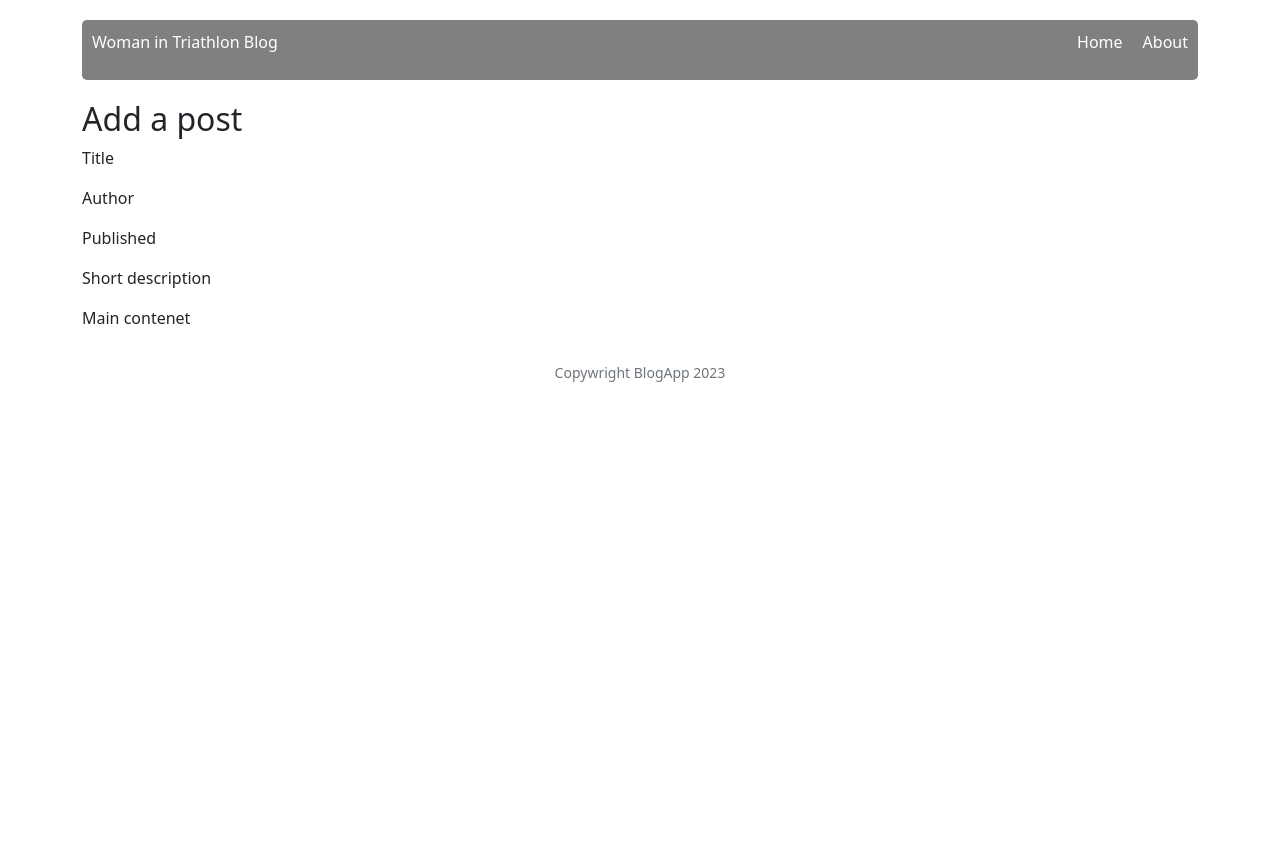
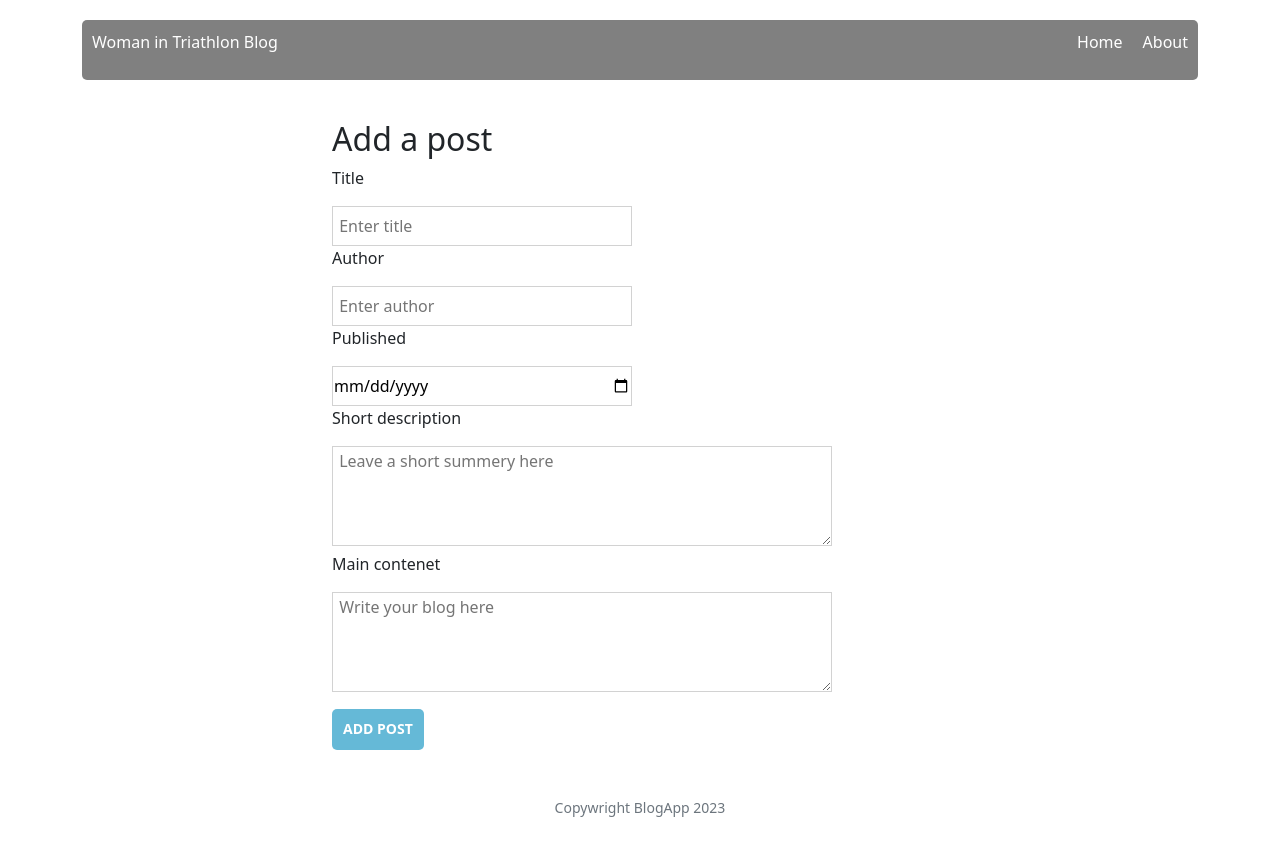
Before and after one commit to GabrielaDun/blog-react, a React (Create React App) app in the folder blog-react/: page /post/add in a window 1280 px wide. Shown: the top 856 px of the page. Before the commit the page ends 800 px from the top, so only its background shows below. Built offline with nearby package versions, Linux system fonts and the light colour scheme.

Commit message:
Finish Add Post functionalities

```diff
--- a/blog-react/src/App.js
+++ b/blog-react/src/App.js
@@ -1,6 +1,6 @@
 import { Route, Routes } from "react-router-dom";
 import About from "./components/pages/About";
-import PageAdd from "./components/pages/Page/PageAdd/PageAdd";
+import PageAdd from "./components/pages/PageAdd/PageAdd";
 import PageEdit from "./components/pages/PageEdit";
 import Page from "./components/pages/Page/Page";
 import Home from "./components/pages/Home/Home";
--- /dev/null
+++ b/blog-react/src/components/features/AddPostForm/AddPostForm.js
@@ -0,0 +1,41 @@
+import Button from '../Button/Button';
+import styles from './AddPostForm.module.scss';
+import { useState } from 'react';
+
+const AddPostForm = () => {
+
+    const [title, setTitle] = useState('');
+    const [author, setAuthor] = useState('');
+    const [published, setPublished] = useState('');
+    const [shortDescription, setShortDescription] = useState('');
+    const [mainContent, setMainConetnt] = useState ('');
+
+    const handleSubmit = e => {
+        e.preventDefault();
+        console.log(title, author, published, shortDescription, mainContent);
+        setTitle('');
+        setAuthor('');
+        setMainConetnt('');
+        setShortDescription('');
+        setPublished('');
+    }
+
+
+    return (
+    <form className={styles.root} onSubmit={handleSubmit}>
+        <p>Title</p>
+        <input value={title} onChange={e => setTitle(e.target.value)} type="title" className="title" placeholder=" Enter title" />
+        <p>Author</p>
+        <input value = {author} onChange ={e => setAuthor(e.target.value)} type="text" className="author" placeholder=" Enter author" />
+        <p>Published</p>
+        <input value= {published} onChange={e => setPublished(e.target.value)} type="date" className="date" />
+        <p>Short description</p>
+        <textarea value = {shortDescription} onChange={e => setShortDescription(e.target.value)}id="exampleFormControlTextarea1"  className="description" placeholder=" Leave a short summery here"rows="1"></textarea>
+        <p>Main contenet</p>
+        <textarea value={mainContent} onChange={e => setMainConetnt(e.target.value)} className="content" placeholder=" Write your blog here" id="exampleFormControlTextarea1" rows="3"></textarea>
+        <Button>Add Post</Button>
+    </form>
+    )
+}
+
+export default AddPostForm;
--- /dev/null
+++ b/blog-react/src/components/features/AddPostForm/AddPostForm.module.scss
@@ -0,0 +1,14 @@
+@import '../../../styles/settings.scss';
+
+.root {
+    input {
+        width: 300px;
+        height: 40px;
+        border: 1px solid $color-grey;
+    }
+    textarea {
+        height: 100px;
+        width: 500px;
+        border: 1px solid $color-grey;
+    }
+}
--- a/blog-react/src/components/pages/Page/PageAdd/PageAdd.js
+++ /dev/null
@@ -1,21 +0,0 @@
-
-const PageAdd = () => {
-    return (
-        <div>
-            <h2>Add a post</h2>
-            <p>Title</p>
-            <form></form>
-            <p>Author</p>
-            <form></form>
-            <p>Published</p>
-            <form></form>
-            <p>Short description</p>
-            <form></form>
-            <p>Main contenet</p>
-            <form></form>
-        </div>
-
-    )
-}
-
-export default PageAdd;
--- /dev/null
+++ b/blog-react/src/components/pages/PageAdd/PageAdd.js
@@ -0,0 +1,16 @@
+import AddPostForm from "../../features/AddPostForm/AddPostForm";
+import styles from './PageAdd.module.scss';
+
+const PageAdd = () => {
+    return (
+        <div>
+            <div className={styles.root}>
+                <h2>Add a post</h2>
+                <AddPostForm />
+            </div>
+        </div>
+
+    )
+}
+
+export default PageAdd;
--- /dev/null
+++ b/blog-react/src/components/pages/PageAdd/PageAdd.module.scss
@@ -0,0 +1,3 @@
+.root {
+    margin: 40px 20px 20px 250px;
+}
--- a/blog-react/src/styles/settings.scss
+++ b/blog-react/src/styles/settings.scss
@@ -2,6 +2,7 @@ $color-light: #fff;
 $color-dark: #2f3542;
 $color-success: #65b9d7;
 $color-warning: #ab86ae;
+$color-grey: #d2d2d2;
 
 $font-text: 'Poppins', sans-serif;
 
```
Also changed, not shown: blog-react/src/components/pages/Page/PageAdd/PageAdd.module.scss (deleted), 1 other file (tests, documents, lock files or other folders).
